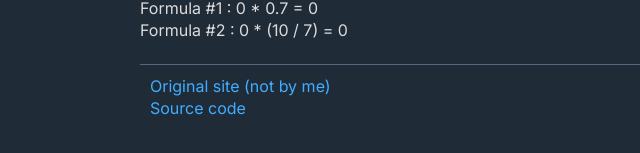
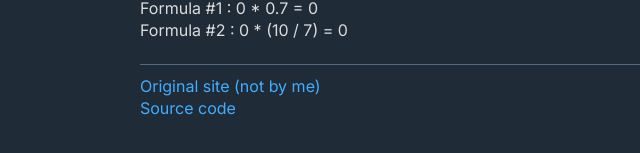
Before and after one commit to xhayper/roblox-tax-calculator, a SvelteKit app: page / in a window 1280 px wide. Shown: the part 273-426 px from the top of the page, without its empty margins (100-740 px from the left). Built offline with nearby package versions, Linux system fonts and the light colour scheme.

Commit message:
feat: last optimization

```diff
--- a/src/routes/styles.css
+++ b/src/routes/styles.css
@@ -3,8 +3,3 @@
 * {
   font-family: 'Inter', sans-serif;
 }
-
-a {
-  margin: 1px 2px;
-  padding: 5px 8px;
-}
```
